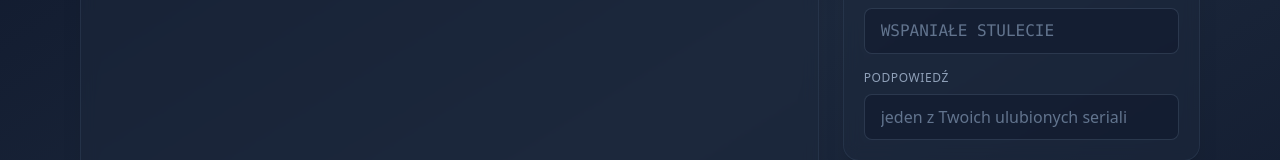
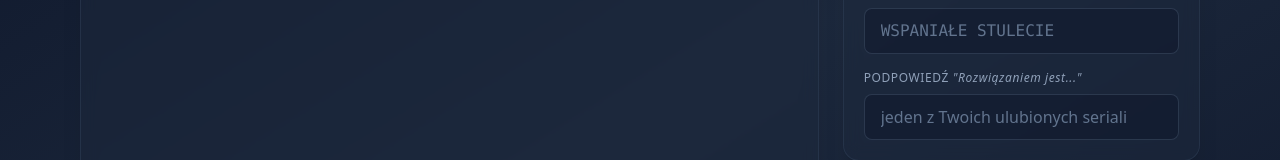
Before and after one commit to deshchk/crosswords-generator, a React (Vite) app: page / in a window 1280 px wide. Shown: the part 262-422 px from the top of the page. Built offline with nearby package versions, Linux system fonts and the light colour scheme.

Commit message:
Changed main hint label

```diff
--- a/src/components/GeneratorUI.tsx
+++ b/src/components/GeneratorUI.tsx
@@ -64,7 +64,7 @@ const GeneratorUI = () => {
               <div className="px-5 py-4 bg-slate-700/30 border-b border-slate-700/50 flex items-center gap-3"><div className="w-8 h-8 rounded-lg bg-gradient-to-br from-violet-400 to-purple-500 flex items-center justify-center"><svg className="w-4 h-4 text-white" fill="none" stroke="currentColor" viewBox="0 0 24 24"><path strokeLinecap="round" strokeLinejoin="round" strokeWidth={2} d="M15 7a2 2 0 012 2m4 0a6 6 0 01-7.743 5.743L11 17H9v2H7v2H4a1 1 0 01-1-1v-2.586a1 1 0 01.293-.707l5.964-5.964A6 6 0 1121 9z" /></svg></div><h2 className="text-lg font-semibold text-white">Rozwiązanie krzyżówki</h2></div>
               <div className="p-5 space-y-4">
                 <div><label className="block text-xs font-medium text-slate-400 uppercase tracking-wider mb-2">Rozwiązanie</label><input className="w-full px-4 py-2.5 bg-slate-900/50 border border-slate-600/50 rounded-lg font-mono uppercase text-white placeholder-slate-500 focus:outline-none focus:ring-2 focus:ring-violet-500/50 focus:border-violet-500/50 transition-all" placeholder="wspaniałe stulecie" value={passwordInput} onChange={e => setPasswordInput(e.target.value)} /></div>
-                <div><label className="block text-xs font-medium text-slate-400 uppercase tracking-wider mb-2">Podpowiedź</label><input className="w-full px-4 py-2.5 bg-slate-900/50 border border-slate-600/50 rounded-lg text-white placeholder-slate-500 focus:outline-none focus:ring-2 focus:ring-violet-500/50 focus:border-violet-500/50 transition-all" placeholder="jeden z Twoich ulubionych seriali" value={hintInput} onChange={e => setHintInput(e.target.value)} /></div>
+                <div><label className="block text-xs font-medium text-slate-400 italic tracking-wider mb-2"><span className="not-italic uppercase">Podpowiedź</span> "Rozwiązaniem jest..."</label><input className="w-full px-4 py-2.5 bg-slate-900/50 border border-slate-600/50 rounded-lg text-white placeholder-slate-500 focus:outline-none focus:ring-2 focus:ring-violet-500/50 focus:border-violet-500/50 transition-all" placeholder="jeden z Twoich ulubionych seriali" value={hintInput} onChange={e => setHintInput(e.target.value)} /></div>
               </div>
             </div>
             {isGenerating ? (
```
